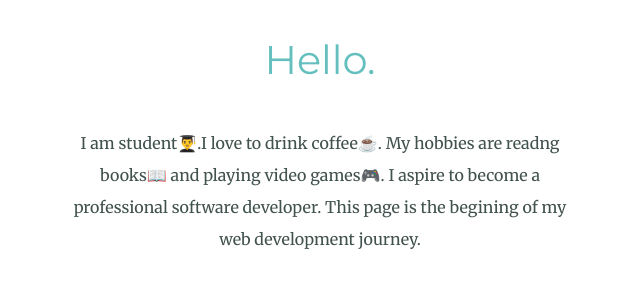
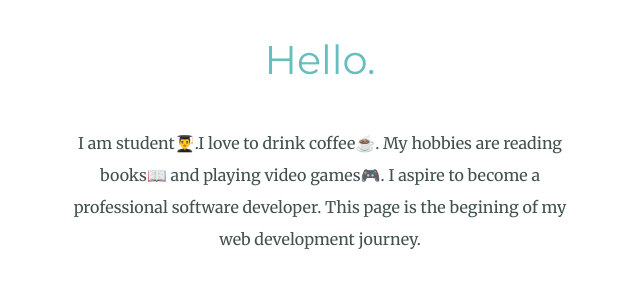
Before and after one commit to iamthehr/Css-My-site, a plain HTML site: page index.html in a window 1280 px wide. Shown: the part 1112-1417 px from the top of the page, 320-960 px from the left. Drawn offline with Linux system fonts and the light colour scheme.

Commit message:
Update index.html

```diff
--- a/index.html
+++ b/index.html
@@ -28,7 +28,7 @@
         <div class="profile">
           <img class="profilepic" src="Images/HR.png" alt="My-img">
           <h2>Hello.</h2>
-          <p class="intro"> I am student👨‍🎓.I love to drink coffee☕. My hobbies are readng books📖
+          <p class="intro"> I am student👨‍🎓.I love to drink coffee☕. My hobbies are reading books📖
             and playing video games🎮. I aspire to become a professional software
             developer. This page is the begining of my web development journey.</p>
         </div>
```
